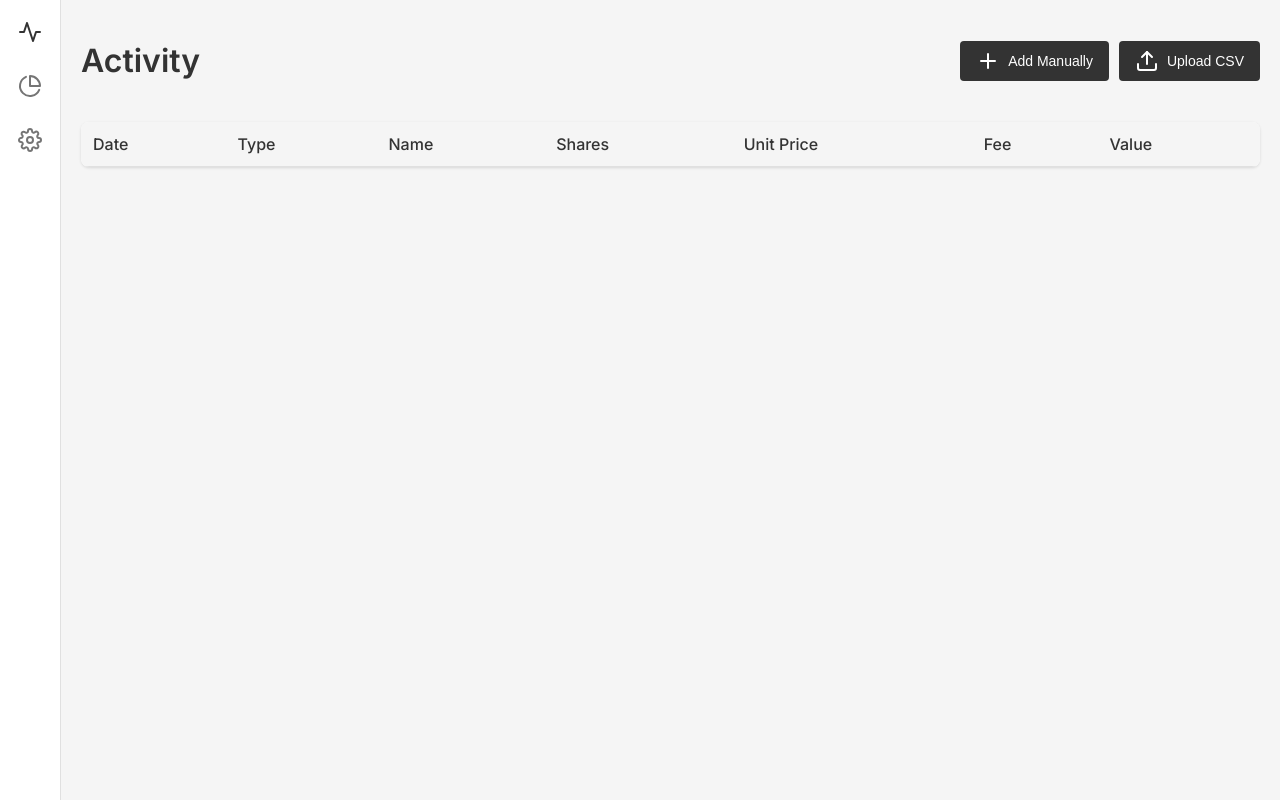
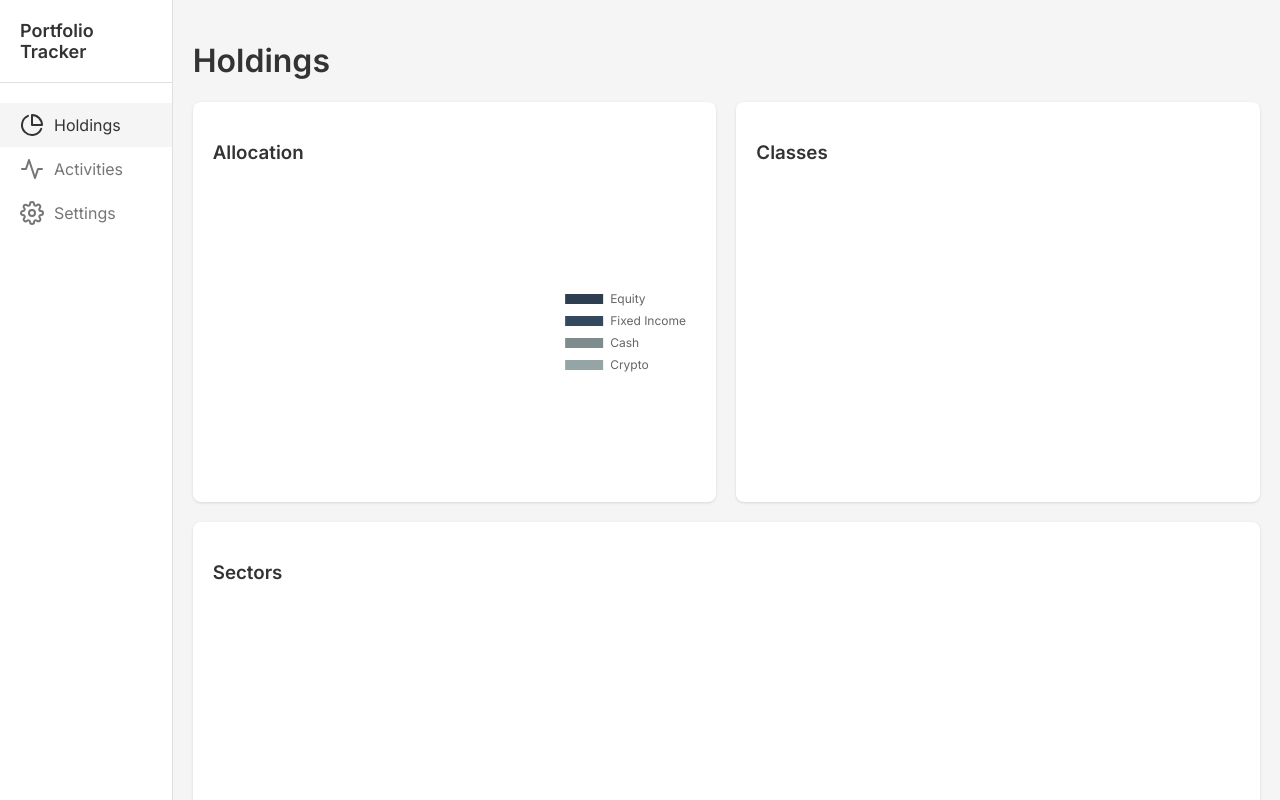
Before and after one commit to GEMS-Gallery/stocksnap-0191fcec1b26, a website built with Vite: page frontend/index.html in a window 1280 px wide. Built offline with nearby package versions, Linux system fonts and the light colour scheme; what @dfinity/agent would draw is missing.

Commit message:
0191fd18-a743-7ff4-95b9-faa0474b30ba

```diff
--- a/frontend/index.css
+++ b/frontend/index.css
@@ -11,22 +11,34 @@ body, html {
     height: 100%;
 }
 .sidebar {
-    width: 60px;
+    width: 200px;
     background-color: #fff;
     border-right: 1px solid #e0e0e0;
     padding: 20px 0;
     display: flex;
     flex-direction: column;
+}
+.app-name {
+    font-size: 18px;
+    font-weight: 600;
+    padding: 0 20px 20px;
+    border-bottom: 1px solid #e0e0e0;
+    margin-bottom: 20px;
+}
+.sidebar-item {
+    display: flex;
     align-items: center;
+    padding: 10px 20px;
+    color: #757575;
+    cursor: pointer;
+    transition: background-color 0.3s ease;
+}
+.sidebar-item:hover, .sidebar-item.active {
+    background-color: #f5f5f5;
+    color: #333;
 }
 .sidebar-icon {
-    margin-bottom: 30px;
-    color: #757575;
-    cursor: pointer;
-    transition: color 0.3s ease;
-}
-.sidebar-icon:hover, .sidebar-icon.active {
-    color: #333;
+    margin-right: 10px;
 }
 .main-content {
     flex-grow: 1;
--- a/frontend/index.html
+++ b/frontend/index.html
@@ -12,9 +12,19 @@
 <body>
     <div class="container">
         <div class="sidebar">
-            <div class="sidebar-icon" data-feather="activity" id="activity-icon" data-page="activity"></div>
-            <div class="sidebar-icon" data-feather="pie-chart" id="holdings-icon" data-page="holdings"></div>
-            <div class="sidebar-icon" data-feather="settings" id="settings-icon" data-page="settings"></div>
+            <div class="app-name">Portfolio Tracker</div>
+            <div class="sidebar-item" data-page="holdings">
+                <div class="sidebar-icon" data-feather="pie-chart"></div>
+                <span>Holdings</span>
+            </div>
+            <div class="sidebar-item" data-page="activity">
+                <div class="sidebar-icon" data-feather="activity"></div>
+                <span>Activities</span>
+            </div>
+            <div class="sidebar-item" data-page="settings">
+                <div class="sidebar-icon" data-feather="settings"></div>
+                <span>Settings</span>
+            </div>
         </div>
         <div class="main-content">
             <div id="activity-page" class="page">
--- a/frontend/index.js
+++ b/frontend/index.js
@@ -112,7 +112,7 @@ const chartOptions = {
 
 function showPage(pageName) {
     const pages = document.querySelectorAll('.page');
-    const icons = document.querySelectorAll('.sidebar-icon');
+    const sidebarItems = document.querySelectorAll('.sidebar-item');
 
     pages.forEach(page => {
         page.classList.remove('active');
@@ -121,17 +121,17 @@ function showPage(pageName) {
         }
     });
 
-    icons.forEach(icon => {
-        icon.classList.remove('active');
-        if (icon.dataset.page === pageName) {
-            icon.classList.add('active');
+    sidebarItems.forEach(item => {
+        item.classList.remove('active');
+        if (item.dataset.page === pageName) {
+            item.classList.add('active');
         }
     });
 }
 
-// Add event listeners for sidebar icons
-document.querySelectorAll('.sidebar-icon').forEach(icon => {
-    icon.addEventListener('click', () => showPage(icon.dataset.page));
+// Add event listeners for sidebar items
+document.querySelectorAll('.sidebar-item').forEach(item => {
+    item.addEventListener('click', () => showPage(item.dataset.page));
 });
 
 // Add Manually Modal
@@ -287,4 +287,4 @@ document.getElementById('save-settings').addEventListener('click', async () => {
 
 // Initial data fetch and page setup
 fetchData();
-showPage('activity'); // Set initial page to Activity
+showPage('holdings'); // Set initial page to Holdings
```
Also changed, not shown: 1 other file.
